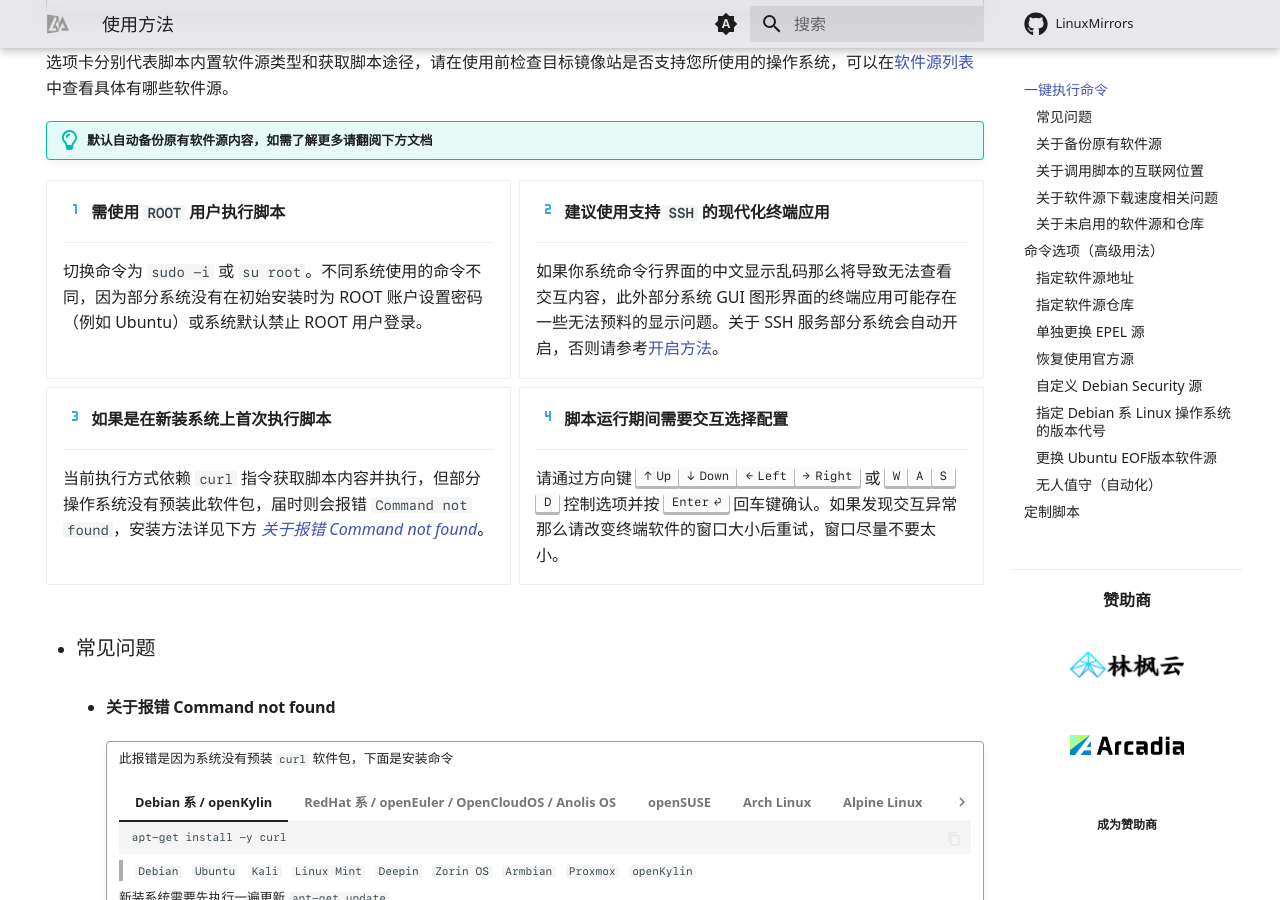
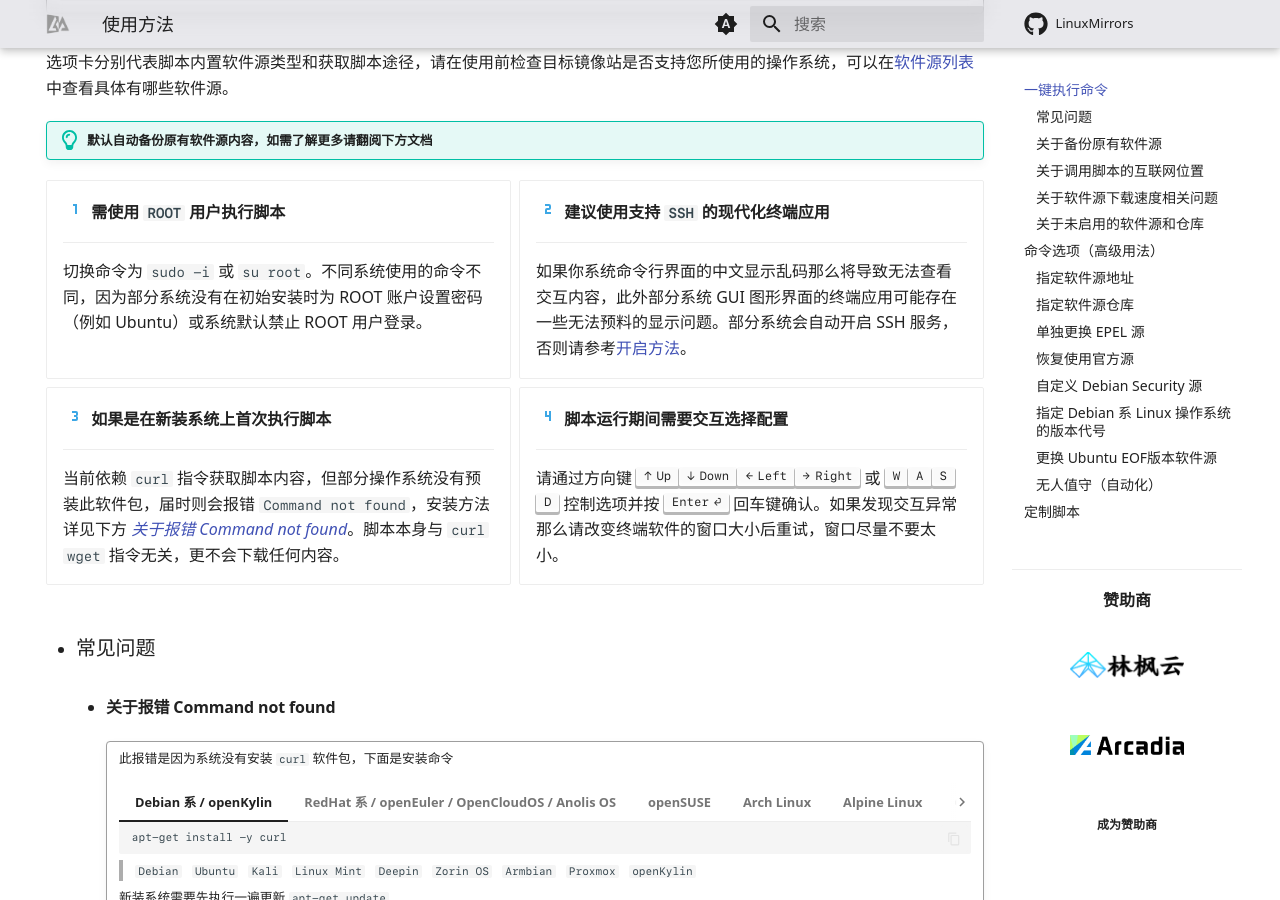
Before and after one commit to SuperManito/LinuxMirrors, an MkDocs documentation site: the page built from docs/use/index.md, in a window 1280 px wide and 900 px high, scrolled down 478 px. Built offline with MkDocs 1.6.1 and Material for MkDocs 9.7.7, drawn with Linux system fonts in a browser that asks for light colours; comment, search, counter and statistics services are not loaded.

Commit message:
更新文档

```diff
--- /dev/null
+++ b/docs/theme/main.html
@@ -0,0 +1,6 @@
+{% extends "base.html" %}
+
+{% block site_meta %}
+  {{ super() }}
+  <meta name="google-adsense-account" content="ca-pub-7619094561219293">
+{% endblock %}
--- a/docs/use/index.md
+++ b/docs/use/index.md
@@ -124,13 +124,13 @@ hide:
 
     ---
 
-    如果你系统命令行界面的中文显示乱码那么将导致无法查看交互内容，此外部分系统 GUI 图形界面的终端应用可能存在一些无法预料的显示问题。关于 SSH 服务部分系统会自动开启，否则请参考[开启方法](#关于开启-ssh-远程登录的方法)。
+    如果你系统命令行界面的中文显示乱码那么将导致无法查看交互内容，此外部分系统 GUI 图形界面的终端应用可能存在一些无法预料的显示问题。部分系统会自动开启 SSH 服务，否则请参考[开启方法](#关于开启-ssh-远程登录的方法)。
 
 -   :material-numeric-3:{style="color: #3CA7E5" .lg} __如果是在新装系统上首次执行脚本__
 
     ---
 
-    当前执行方式依赖 `curl` 指令获取脚本内容并执行，但部分操作系统没有预装此软件包，届时则会报错 `Command not found`，安装方法详见下方 [_关于报错 Command not found_](#关于报错-command-not-found)。
+    当前依赖 `curl` 指令获取脚本内容，但部分操作系统没有预装此软件包，届时则会报错 `Command not found`，安装方法详见下方 [_关于报错 Command not found_](#关于报错-command-not-found)。脚本本身与 `curl` `wget` 指令无关，更不会下载任何内容。
 
 -   :material-numeric-4:{style="color: #3CA7E5" .lg} __脚本运行期间需要交互选择配置__
 
@@ -146,7 +146,7 @@ hide:
 
         !!! quote ""
 
-            此报错是因为系统没有预装 `curl` 软件包，下面是安装命令
+            此报错是因为系统没有安装 `curl` 软件包，下面是安装命令
 
             === "Debian 系 / openKylin"
 
```
